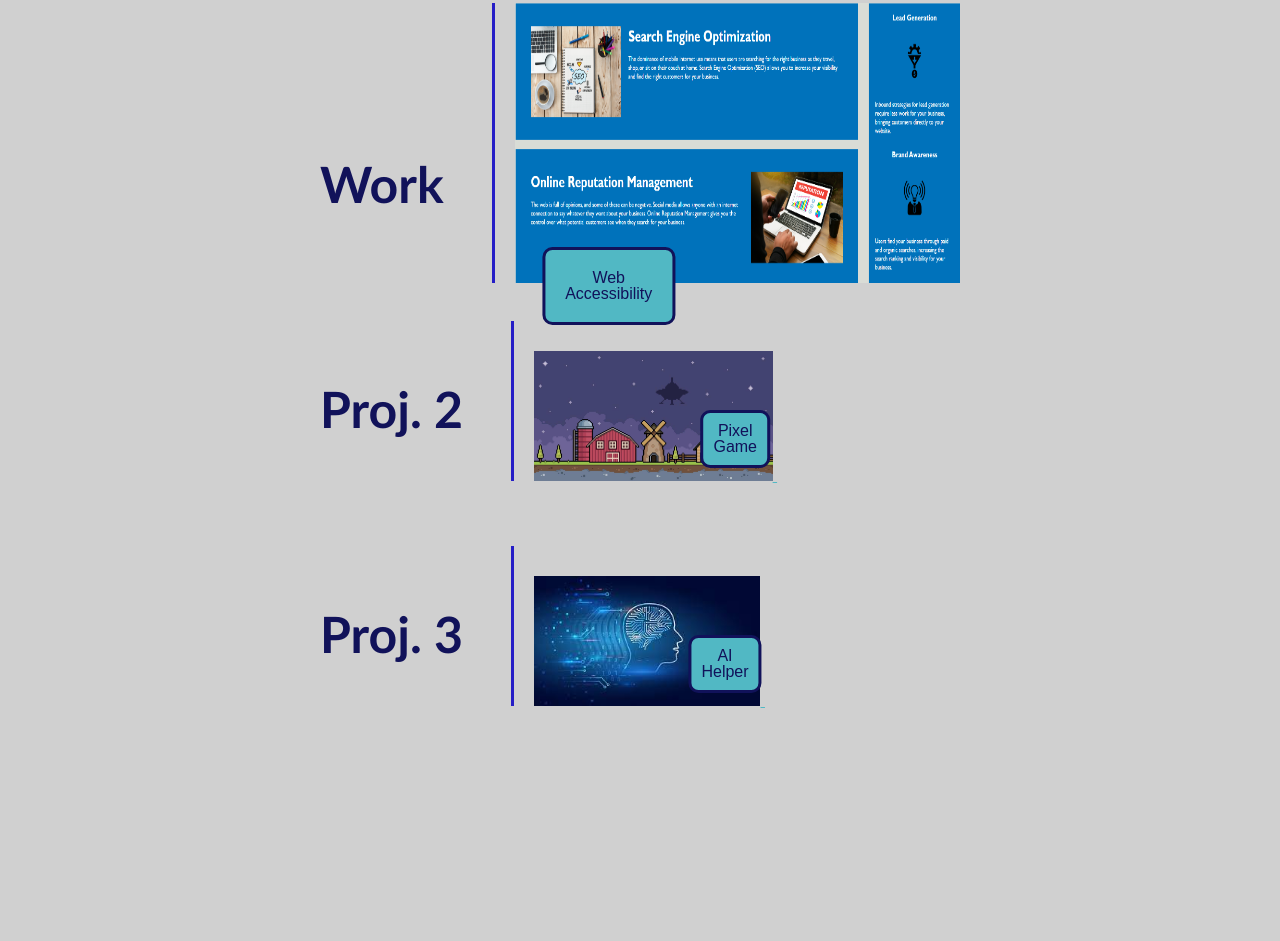
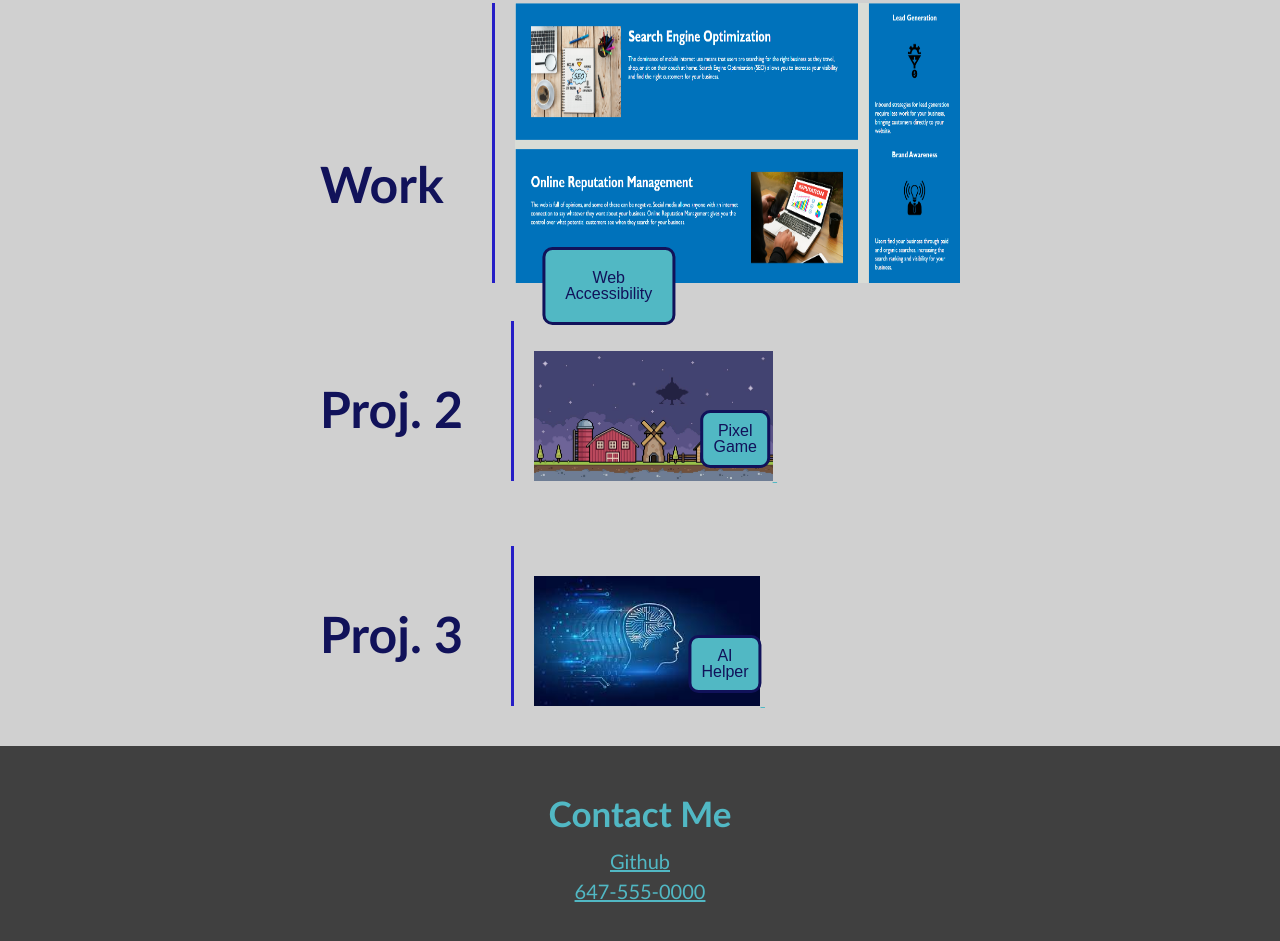
Before and after one commit to AngadBatth/css-portfolio-challenge, a plain HTML site: page index.html in a window 1280 px wide. Shown: the part 599-1540 px from the top of the page. Before the commit the page ends 1345 px from the top, so only its background shows below. Drawn offline with Linux system fonts and the light colour scheme.

Commit message:
Completed Contact Me section

```diff
--- a/Assets/css/style.css
+++ b/Assets/css/style.css
@@ -91,7 +91,7 @@ h2 {
     margin-right: 3rem;
 }
 
-p {
+#sectionAboutMe p {
     font-size: 18px;
     font-family: 'Trebuchet MS', 'Lucida Sans Unicode', 'Lucida Grande', 'Lucida Sans', Arial, sans-serif;
     color: var(--dark-blue);
@@ -227,3 +227,27 @@ p {
     padding-left: 20px;
     border-left: 3px solid var(--violet);
 }
+
+/* Contact Me section */
+
+#contactMe {
+    padding: 30px;
+    clear: both;
+    font-family: "Trebuchet MS", "Lucida Sans Unicode", "Lucida Grande",
+      "Lucida Sans", Arial, sans-serif;
+    text-align: center;
+    background-color: var(--headerbg);
+  }
+
+  footer h3 {
+    color: var(--light-blue);
+    font-size: 35px;
+    margin-top: 20px;
+    margin-bottom: 20px;
+  }
+
+  #contactMe a {
+    color: var(--light-blue);
+    font-size: 20px;
+    margin-bottom: 10px;
+  }
--- a/index.html
+++ b/index.html
@@ -15,16 +15,16 @@
       <nav>
         <ul>
           <li>
-            <a href="#sectionAboutMe">About Me</a>
+            <a href="#">About Me</a>
           </li>
           <li>
             <a href="#project1">Work</a>
           </li>
           <li>
-            <a href="#">Contact Me</a>
+            <a href="#contactMe">Contact Me</a>
           </li>
           <li>
-            <a href="#">Resume</a>
+            <a href="https://github.com/AngadBatth">Resume</a>
           </li>
         </ul>
       </nav>
@@ -75,6 +75,14 @@
           </a>
         </div>
       </section>
+
+      <footer id="contactMe">
+        <h3>Contact Me</h3>
+        <a href="https://github.com/AngadBatth">Github</a>
+        <br>
+        <a href="#">647-555-0000</a>
+      </footer>
+
     </main>
   </body>
 </html>
```
